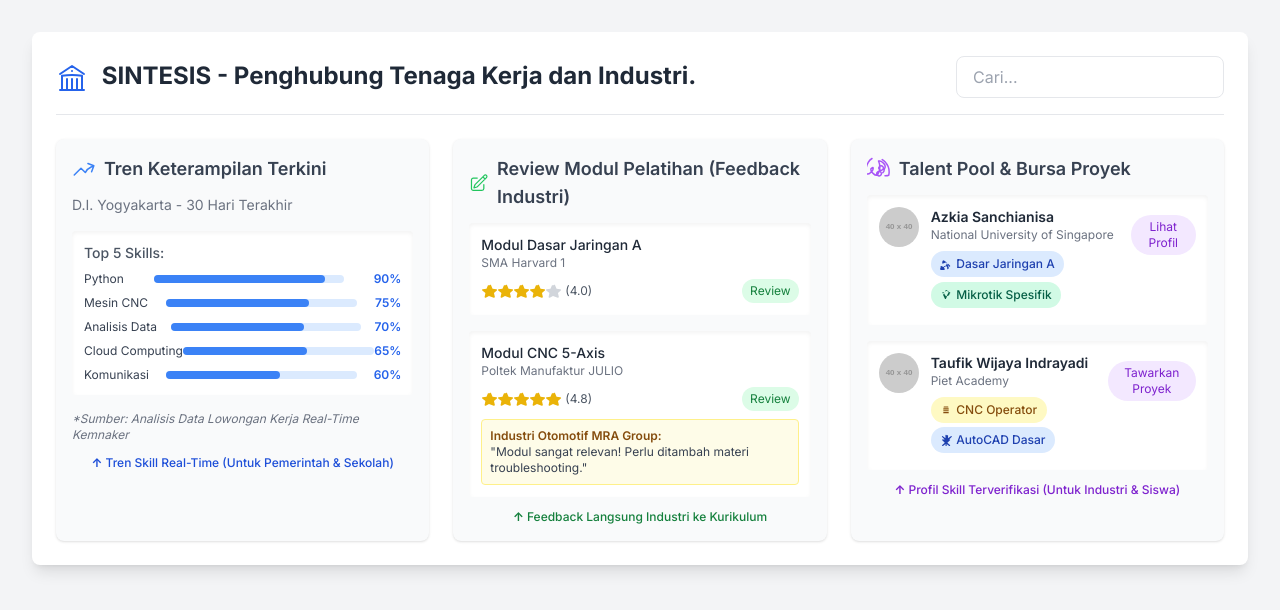
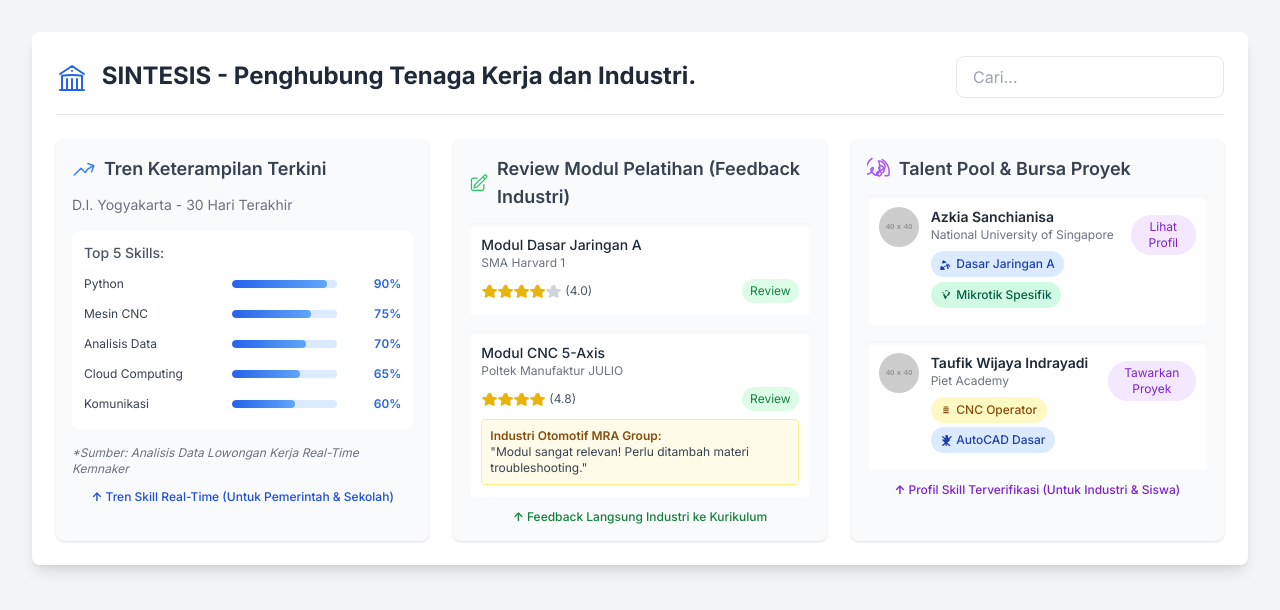
Before and after one commit to welved-z/SINTESIS-Mockup, a plain HTML site: page index.html in a window 1280 px wide. Drawn offline with nearby package versions, Linux system fonts and the light colour scheme; placeholder pictures from the web are drawn by us.

Commit message:
Update index.html

```diff
--- a/index.html
+++ b/index.html
@@ -39,6 +39,67 @@
              background-color: #FEF9C3; /* light yellow */
              color: #854D0E; /* dark yellow */
          }
+
+        /* ===== skill rows alignment ===== */
+        .skills-card {
+            background: #fff;
+            padding: 0.75rem;
+            border-radius: 0.5rem;
+        }
+
+        .skill-row {
+            display: grid;
+            grid-template-columns: 140px 1fr 56px; /* label | bar | percent */
+            align-items: center;
+            gap: 0.5rem;
+            padding: 0.25rem 0;
+        }
+
+        .skill-label {
+            font-size: 0.75rem;
+            color: #374151; /* gray-700 */
+            white-space: nowrap;
+            overflow: hidden;
+            text-overflow: ellipsis;
+        }
+
+        .bar {
+            height: 0.5rem; /* 8px */
+            background: #DBEAFE; /* blue-100 */
+            border-radius: 9999px;
+            overflow: hidden;
+            position: relative;
+        }
+
+        /* .bar-fill uses CSS variable --w to control width (e.g. style="--w:90%") */
+        .bar-fill {
+            height: 100%;
+            background: linear-gradient(90deg,#2563eb,#60a5fa); /* blue gradient */
+            width: var(--w, 0%);
+            border-radius: 9999px;
+            transition: width 0.6s ease;
+        }
+
+        .percent {
+            text-align: right;
+            font-weight: 600;
+            color: #2563eb; /* blue-600 */
+            font-variant-numeric: tabular-nums; /* keeps digits monospaced */
+            font-size: 0.75rem;
+        }
+
+        /* Responsive: pada layar kecil, tumpuk label di atas bar */
+        @media (max-width: 420px) {
+            .skill-row {
+                grid-template-columns: 1fr 56px;
+            }
+            .skill-label {
+                grid-column: 1 / -1;
+                margin-bottom: 0.35rem;
+            }
+            .bar { grid-column: 1 / 2; }
+            .percent { grid-column: 2 / 3; }
+        }
     </style>
 </head>
 <body class="bg-gray-100 p-8">
@@ -68,44 +129,49 @@
                     Tren Keterampilan Terkini
                 </h2>
                 <p class="text-sm text-gray-500 mb-4">D.I. Yogyakarta - 30 Hari Terakhir</p>
-                <!-- Placeholder Grafik Batang -->
-                <div class="bg-white p-3 rounded shadow-inner">
+                <!-- Placeholder Grafik Batang (Diperbarui agar rapi) -->
+                <div class="skills-card">
                     <p class="text-sm font-medium text-gray-600 mb-2">Top 5 Skills:</p>
-                    <div class="space-y-2">
-                        <div class="flex items-center justify-between">
-                            <span class="text-xs text-gray-700">Python</span>
-                            <div class="w-3/5 bg-blue-100 rounded-full h-2">
-                                <div class="bg-blue-500 h-2 rounded-full" style="width: 90%"></div>
+
+                    <div class="space-y-1">
+                        <div class="skill-row" role="listitem" aria-label="Python 90 persen">
+                            <div class="skill-label">Python</div>
+                            <div class="bar" aria-hidden="true">
+                                <div class="bar-fill" style="--w:90%"></div>
                             </div>
-                            <span class="text-xs font-semibold text-blue-600">90%</span>
+                            <div class="percent">90%</div>
                         </div>
-                        <div class="flex items-center justify-between">
-                            <span class="text-xs text-gray-700">Mesin CNC</span>
-                            <div class="w-3/5 bg-blue-100 rounded-full h-2">
-                                <div class="bg-blue-500 h-2 rounded-full" style="width: 75%"></div>
+
+                        <div class="skill-row" role="listitem" aria-label="Mesin CNC 75 persen">
+                            <div class="skill-label">Mesin CNC</div>
+                            <div class="bar" aria-hidden="true">
+                                <div class="bar-fill" style="--w:75%"></div>
                             </div>
-                             <span class="text-xs font-semibold text-blue-600">75%</span>
+                            <div class="percent">75%</div>
                         </div>
-                        <div class="flex items-center justify-between">
-                            <span class="text-xs text-gray-700">Analisis Data</span>
-                            <div class="w-3/5 bg-blue-100 rounded-full h-2">
-                                <div class="bg-blue-500 h-2 rounded-full" style="width: 70%"></div>
+
+                        <div class="skill-row" role="listitem" aria-label="Analisis Data 70 persen">
+                            <div class="skill-label">Analisis Data</div>
+                            <div class="bar" aria-hidden="true">
+                                <div class="bar-fill" style="--w:70%"></div>
                             </div>
-                             <span class="text-xs font-semibold text-blue-600">70%</span>
+                            <div class="percent">70%</div>
                         </div>
-                         <div class="flex items-center justify-between">
-                            <span class="text-xs text-gray-700">Cloud Computing</span>
-                            <div class="w-3/5 bg-blue-100 rounded-full h-2">
-                                <div class="bg-blue-500 h-2 rounded-full" style="width: 65%"></div>
+
+                        <div class="skill-row" role="listitem" aria-label="Cloud Computing 65 persen">
+                            <div class="skill-label">Cloud Computing</div>
+                            <div class="bar" aria-hidden="true">
+                                <div class="bar-fill" style="--w:65%"></div>
                             </div>
-                             <span class="text-xs font-semibold text-blue-600">65%</span>
+                            <div class="percent">65%</div>
                         </div>
-                         <div class="flex items-center justify-between">
-                            <span class="text-xs text-gray-700">Komunikasi</span>
-                            <div class="w-3/5 bg-blue-100 rounded-full h-2">
-                                <div class="bg-blue-500 h-2 rounded-full" style="width: 60%"></div>
+
+                        <div class="skill-row" role="listitem" aria-label="Komunikasi 60 persen">
+                            <div class="skill-label">Komunikasi</div>
+                            <div class="bar" aria-hidden="true">
+                                <div class="bar-fill" style="--w:60%"></div>
                             </div>
-                             <span class="text-xs font-semibold text-blue-600">60%</span>
+                            <div class="percent">60%</div>
                         </div>
                     </div>
                 </div>
@@ -150,7 +216,6 @@
                         <div class="flex items-center justify-between">
                             <div class="flex items-center">
                                <span class="text-yellow-500 flex">
-                                    <svg xmlns="http://www.w3.org/2000/svg" viewBox="0 0 20 20" fill="currentColor" class="w-4 h-4"><path fill-rule="evenodd" d="M10.868 2.884c.321-.772 1.415-.772 1.736 0l1.83 4.401 4.753.393c.842.07 1.168 1.056.55 1.609l-3.518 3.07 1.054 4.896c.176.818-.676 1.478-1.391 1.047L10 16.121l-4.13 2.273c-.715.431-1.567-.23-1.391-1.047l1.054-4.896L1.57 9.287c-.618-.553-.292-1.539.55-1.609l4.753-.393 1.83-4.401Z" clip-rule="evenodd" /></svg>
                                     <svg xmlns="http://www.w3.org/2000/svg" viewBox="0 0 20 20" fill="currentColor" class="w-4 h-4"><path fill-rule="evenodd" d="M10.868 2.884c.321-.772 1.415-.772 1.736 0l1.83 4.401 4.753.393c.842.07 1.168 1.056.55 1.609l-3.518 3.07 1.054 4.896c.176.818-.676 1.478-1.391 1.047L10 16.121l-4.13 2.273c-.715.431-1.567-.23-1.391-1.047l1.054-4.896L1.57 9.287c-.618-.553-.292-1.539.55-1.609l4.753-.393 1.83-4.401Z" clip-rule="evenodd" /></svg>
                                     <svg xmlns="http://www.w3.org/2000/svg" viewBox="0 0 20 20" fill="currentColor" class="w-4 h-4"><path fill-rule="evenodd" d="M10.868 2.884c.321-.772 1.415-.772 1.736 0l1.83 4.401 4.753.393c.842.07 1.168 1.056.55 1.609l-3.518 3.07 1.054 4.896c.176.818-.676 1.478-1.391 1.047L10 16.121l-4.13 2.273c-.715.431-1.567-.23-1.391-1.047l1.054-4.896L1.57 9.287c-.618-.553-.292-1.539.55-1.609l4.753-.393 1.83-4.401Z" clip-rule="evenodd" /></svg>
                                     <svg xmlns="http://www.w3.org/2000/svg" viewBox="0 0 20 20" fill="currentColor" class="w-4 h-4"><path fill-rule="evenodd" d="M10.868 2.884c.321-.772 1.415-.772 1.736 0l1.83 4.401 4.753.393c.842.07 1.168 1.056.55 1.609l-3.518 3.07 1.054 4.896c.176.818-.676 1.478-1.391 1.047L10 16.121l-4.13 2.273c-.715.431-1.567-.23-1.391-1.047l1.054-4.896L1.57 9.287c-.618-.553-.292-1.539.55-1.609l4.753-.393 1.83-4.401Z" clip-rule="evenodd" /></svg>
```
